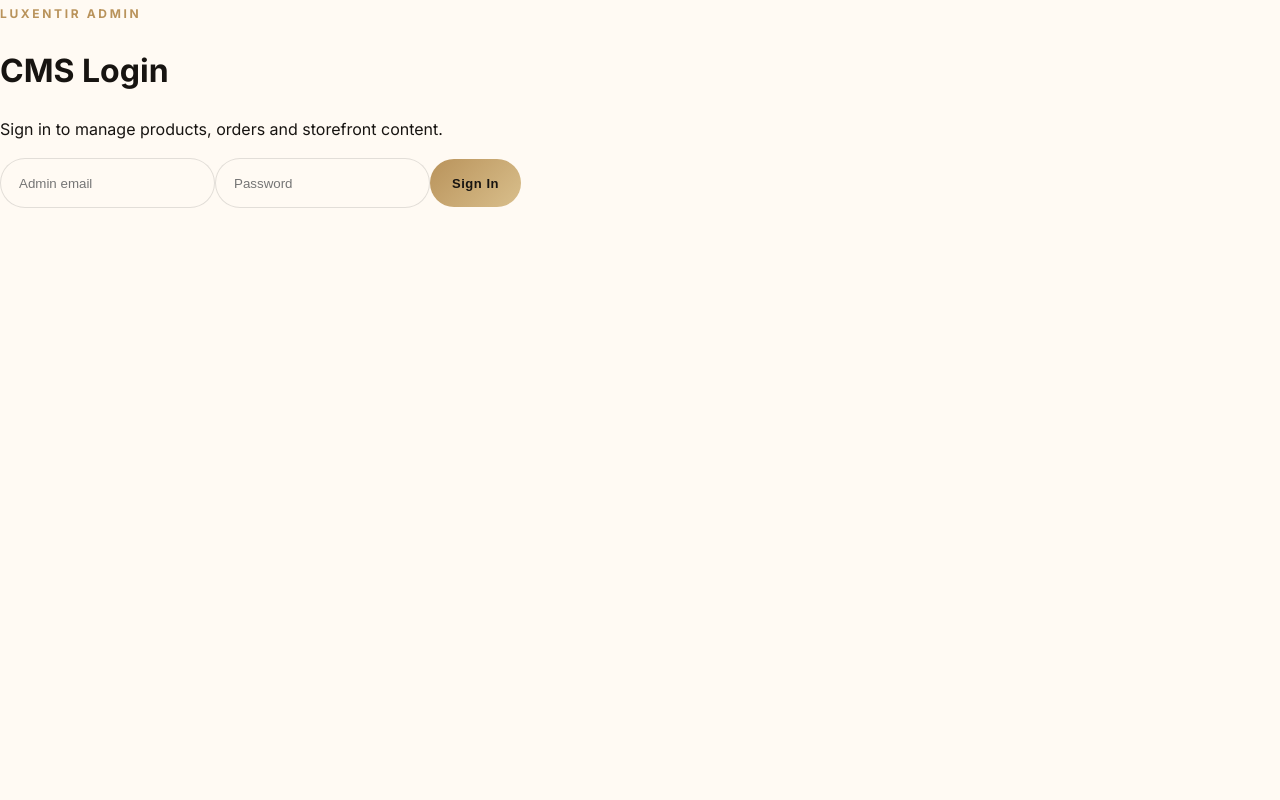
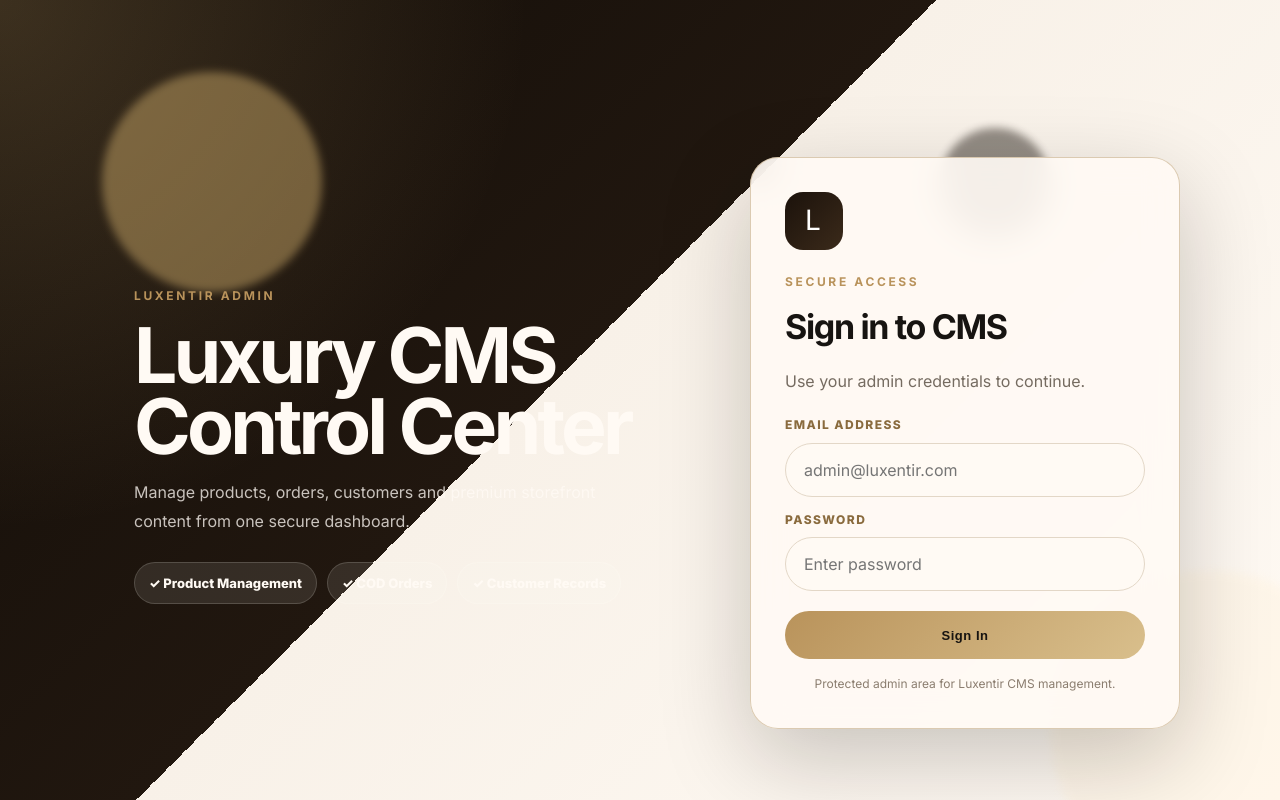
Before and after one commit to uiwithmuneeb/luxentir-next, a Next.js app: page /admin/login in a window 1280 px wide. Built offline with nearby package versions, Linux system fonts and the light colour scheme.

Commit message:
Improve admin login page UI

```diff
--- a/app/admin/login/page.tsx
+++ b/app/admin/login/page.tsx
@@ -28,7 +28,6 @@ export default function AdminLoginPage() {
     });
 
     const data = await res.json();
-
     setLoading(false);
 
     if (!res.ok) {
@@ -41,39 +40,72 @@ export default function AdminLoginPage() {
 
   return (
     <main className="admin-login-page">
+      <div className="admin-login-bg">
+        <span />
+        <span />
+        <span />
+      </div>
+
+      <section className="admin-login-shell">
+        <div className="admin-login-brand">
+          <span className="eyebrow">Luxentir Admin</span>
+          <h1>Luxury CMS Control Center</h1>
+          <p>
+            Manage products, orders, customers and premium storefront content
+            from one secure dashboard.
+          </p>
+
+          <div className="admin-login-points">
+            <span>✓ Product Management</span>
+            <span>✓ COD Orders</span>
+            <span>✓ Customer Records</span>
+          </div>
+        </div>
+
         <form className="admin-login-card" onSubmit={handleLogin}>
-        <span className="eyebrow">Luxentir Admin</span>
-        <h1>CMS Login</h1>
-        <p>Sign in to manage products, orders and storefront content.</p>
+          <div className="admin-login-logo">L</div>
 
+          <span className="eyebrow">Secure Access</span>
+          <h2>Sign in to CMS</h2>
+          <p>Use your admin credentials to continue.</p>
+
+          <label>
+            <span>Email Address</span>
             <input
-          className="field"
               type="email"
-          placeholder="Admin email"
+              placeholder="admin@luxentir.com"
               required
               value={form.email}
               onChange={(e) =>
                 setForm({ ...form, email: e.target.value })
               }
             />
+          </label>
 
+          <label>
+            <span>Password</span>
             <input
-          className="field"
               type="password"
-          placeholder="Password"
+              placeholder="Enter password"
               required
               value={form.password}
               onChange={(e) =>
                 setForm({ ...form, password: e.target.value })
               }
             />
+          </label>
 
           {error && <p className="admin-login-error">{error}</p>}
 
-        <button className="btn gold" type="submit" disabled={loading}>
+          <button className="btn gold admin-login-btn" type="submit" disabled={loading}>
             {loading ? "Signing in..." : "Sign In"}
           </button>
+
+          <p className="admin-login-note">
+            Protected admin area for Luxentir CMS management.
+          </p>
         </form>
+      </section>
     </main>
   );
 }
--- a/app/globals.css
+++ b/app/globals.css
@@ -3826,3 +3826,197 @@ img {
     grid-template-columns: 1fr;
   }
 }
+
+.admin-login-page {
+  min-height: 100vh;
+  position: relative;
+  overflow: hidden;
+  display: grid;
+  place-items: center;
+  padding: 28px;
+  background:
+    radial-gradient(circle at top left, rgba(211, 173, 112, 0.22), transparent 35%),
+    linear-gradient(135deg, #120d08 0%, #21170f 45%, #f8f1e8 45%, #fffaf4 100%);
+}
+
+.admin-login-bg span {
+  position: absolute;
+  border-radius: 999px;
+  filter: blur(4px);
+  opacity: 0.45;
+}
+
+.admin-login-bg span:nth-child(1) {
+  width: 220px;
+  height: 220px;
+  background: #d7b36f;
+  top: 9%;
+  left: 8%;
+}
+
+.admin-login-bg span:nth-child(2) {
+  width: 320px;
+  height: 320px;
+  background: #fff3df;
+  right: -90px;
+  bottom: -90px;
+}
+
+.admin-login-bg span:nth-child(3) {
+  width: 110px;
+  height: 110px;
+  background: #1a120b;
+  right: 18%;
+  top: 16%;
+}
+
+.admin-login-shell {
+  width: min(1080px, 100%);
+  position: relative;
+  z-index: 2;
+  display: grid;
+  grid-template-columns: 1fr 430px;
+  gap: 28px;
+  align-items: center;
+}
+
+.admin-login-brand {
+  color: #fffaf4;
+  padding: 34px;
+}
+
+.admin-login-brand h1 {
+  max-width: 560px;
+  margin: 14px 0;
+  font-size: clamp(42px, 6vw, 78px);
+  line-height: 0.92;
+  letter-spacing: -0.05em;
+}
+
+.admin-login-brand p {
+  max-width: 520px;
+  color: rgba(255, 250, 244, 0.76);
+  font-size: 16px;
+  line-height: 1.8;
+}
+
+.admin-login-points {
+  display: flex;
+  flex-wrap: wrap;
+  gap: 10px;
+  margin-top: 26px;
+}
+
+.admin-login-points span {
+  padding: 10px 14px;
+  border-radius: 999px;
+  background: rgba(255, 250, 244, 0.1);
+  border: 1px solid rgba(255, 250, 244, 0.16);
+  font-size: 13px;
+  font-weight: 800;
+}
+
+.admin-login-card {
+  padding: 34px;
+  border-radius: 28px;
+  background: rgba(255, 250, 244, 0.9);
+  border: 1px solid rgba(210, 190, 160, 0.8);
+  box-shadow: 0 30px 90px rgba(18, 13, 8, 0.22);
+  backdrop-filter: blur(16px);
+}
+
+.admin-login-logo {
+  width: 58px;
+  height: 58px;
+  display: grid;
+  place-items: center;
+  border-radius: 18px;
+  margin-bottom: 18px;
+  background: linear-gradient(135deg, #1b120b, #3b2a1a);
+  color: #fff;
+  font-family: var(--serif);
+  font-size: 28px;
+  letter-spacing: 0.08em;
+}
+
+.admin-login-card h2 {
+  margin: 8px 0 8px;
+  font-size: 34px;
+  letter-spacing: -0.04em;
+}
+
+.admin-login-card > p {
+  margin-bottom: 22px;
+  color: var(--muted);
+}
+
+.admin-login-card label {
+  display: block;
+  margin-bottom: 14px;
+}
+
+.admin-login-card label span {
+  display: block;
+  margin-bottom: 8px;
+  font-size: 12px;
+  font-weight: 900;
+  color: #8a6b3e;
+  text-transform: uppercase;
+  letter-spacing: 0.12em;
+}
+
+.admin-login-card input {
+  width: 100%;
+  height: 54px;
+  border-radius: 999px;
+  border: 1px solid #e3d7c7;
+  background: #fffaf4;
+  padding: 0 18px;
+  font: inherit;
+  outline: none;
+  transition: 0.25s ease;
+}
+
+.admin-login-card input:focus {
+  border-color: #c89a4b;
+  box-shadow: 0 0 0 4px rgba(200, 154, 75, 0.13);
+}
+
+.admin-login-btn {
+  width: 100%;
+  margin-top: 6px;
+}
+
+.admin-login-error {
+  padding: 12px 14px;
+  border-radius: 14px;
+  background: #ffe8e8;
+  color: #b22222 !important;
+  font-size: 13px;
+  font-weight: 800;
+}
+
+.admin-login-note {
+  margin: 16px 0 0 !important;
+  text-align: center;
+  font-size: 12px;
+  color: #8b7d6f !important;
+}
+
+@media (max-width: 900px) {
+  .admin-login-page {
+    background: linear-gradient(180deg, #120d08 0%, #21170f 42%, #fffaf4 42%);
+  }
+
+  .admin-login-shell {
+    grid-template-columns: 1fr;
+  }
+
+  .admin-login-brand {
+    padding: 20px 8px;
+  }
+
+  .admin-login-card {
+    padding: 24px;
+  }
+}
```
Lines whose indentation alone changed are shown as unchanged.
